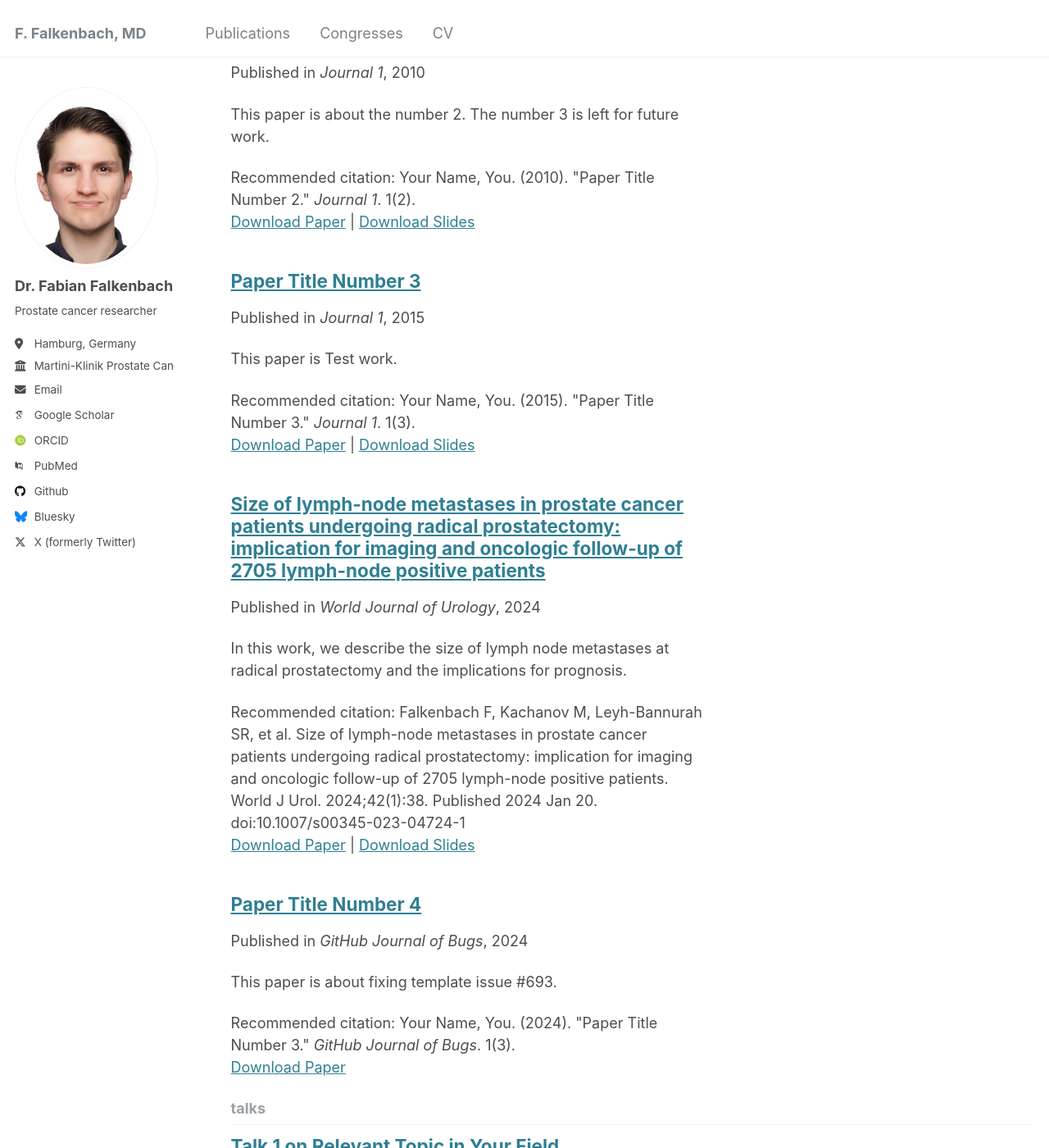
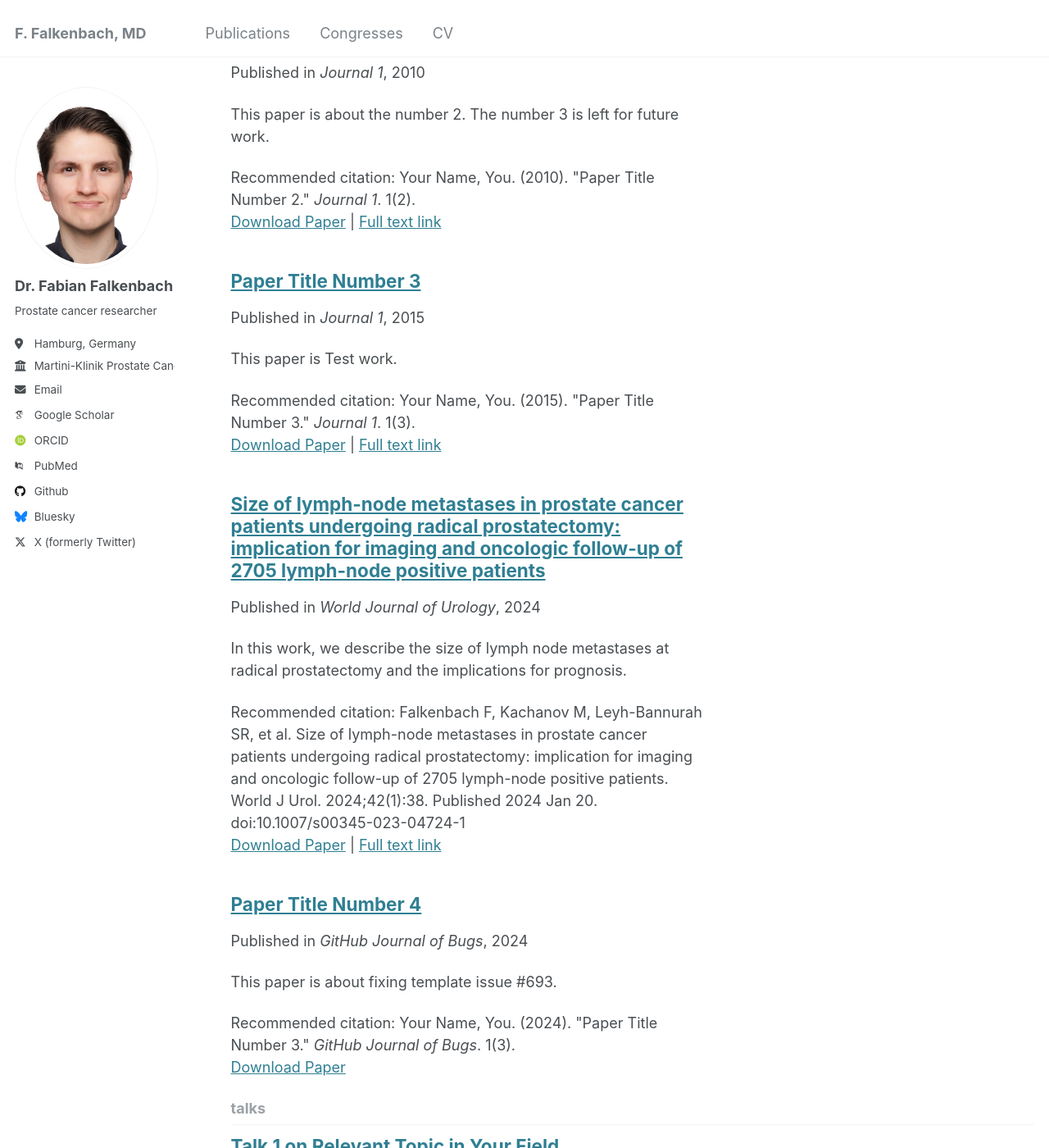
Before and after one commit to ffmed/ffmed.github.io, a Jekyll site: the page built from _pages/collection-archive.html, in a window 1280 px wide and 1400 px high, scrolled down 1456 px. Shown: the whole window at 82% size. Built offline with Jekyll 4.4.1, drawn with Linux system fonts in a browser that asks for light colours; some web fonts are replaced.

Commit message:
Update archive-single.html
slides changed to Full text link

```diff
--- a/_includes/archive-single.html
+++ b/_includes/archive-single.html
@@ -53,17 +53,17 @@
     {% endif %}
 
     {% if post.citation and post.paperurl and post.slidesurl %}
-      <p>Recommended citation: {{ post.citation }}<br /><a href="{{ post.paperurl }}">Download Paper</a> | <a href="{{ post.slidesurl }}">Download Slides</a></p>
+      <p>Recommended citation: {{ post.citation }}<br /><a href="{{ post.paperurl }}">Download Paper</a> | <a href="{{ post.slidesurl }}">Full text link</a></p>
     {% elsif post.citation and post.paperurl %}
       <p>Recommended citation: {{ post.citation }}<br /><a href="{{ post.paperurl }}">Download Paper</a></p>
     {% elsif post.citation and post.slidesurl %}
-      <p>Recommended citation: {{ post.citation }}<br /><a href="{{ post.slidesurl }}">Download Slides</a></p>
+      <p>Recommended citation: {{ post.citation }}<br /><a href="{{ post.slidesurl }}">Full text link</a></p>
     {% elsif post.citation %}
       <p>Recommended citation: {{ post.citation }}</p>
     {% elsif post.paperurl %}
       <p><a href=" {{ post.paperurl }} ">Download Paper</a></p>
     {% elsif post.slidesurl %}
-      <p><a href="{{ post.slidesurl }}">Download Slides</a></p>
+      <p><a href="{{ post.slidesurl }}">Full text link</a></p>
     {% endif %}
 
   </article>
```
